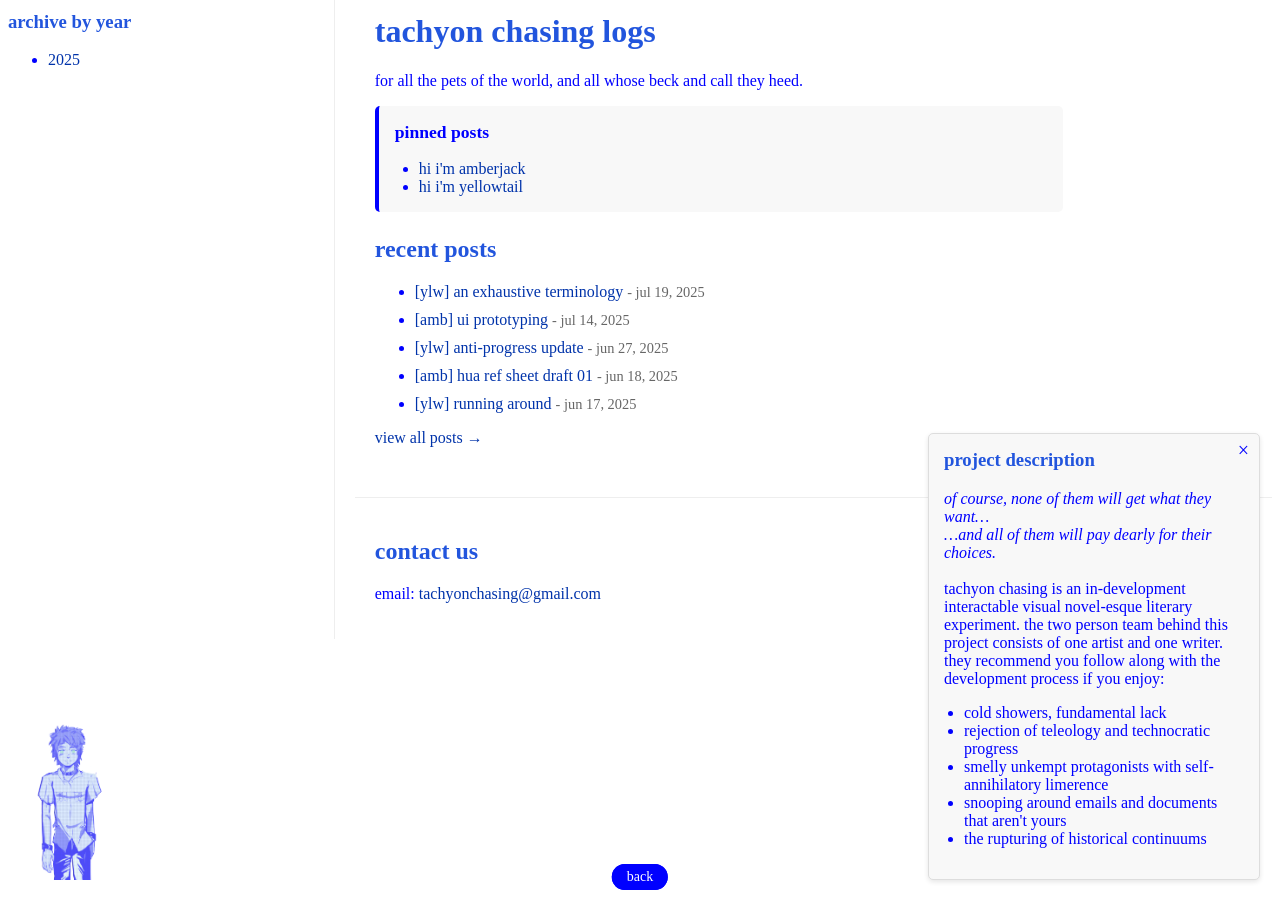
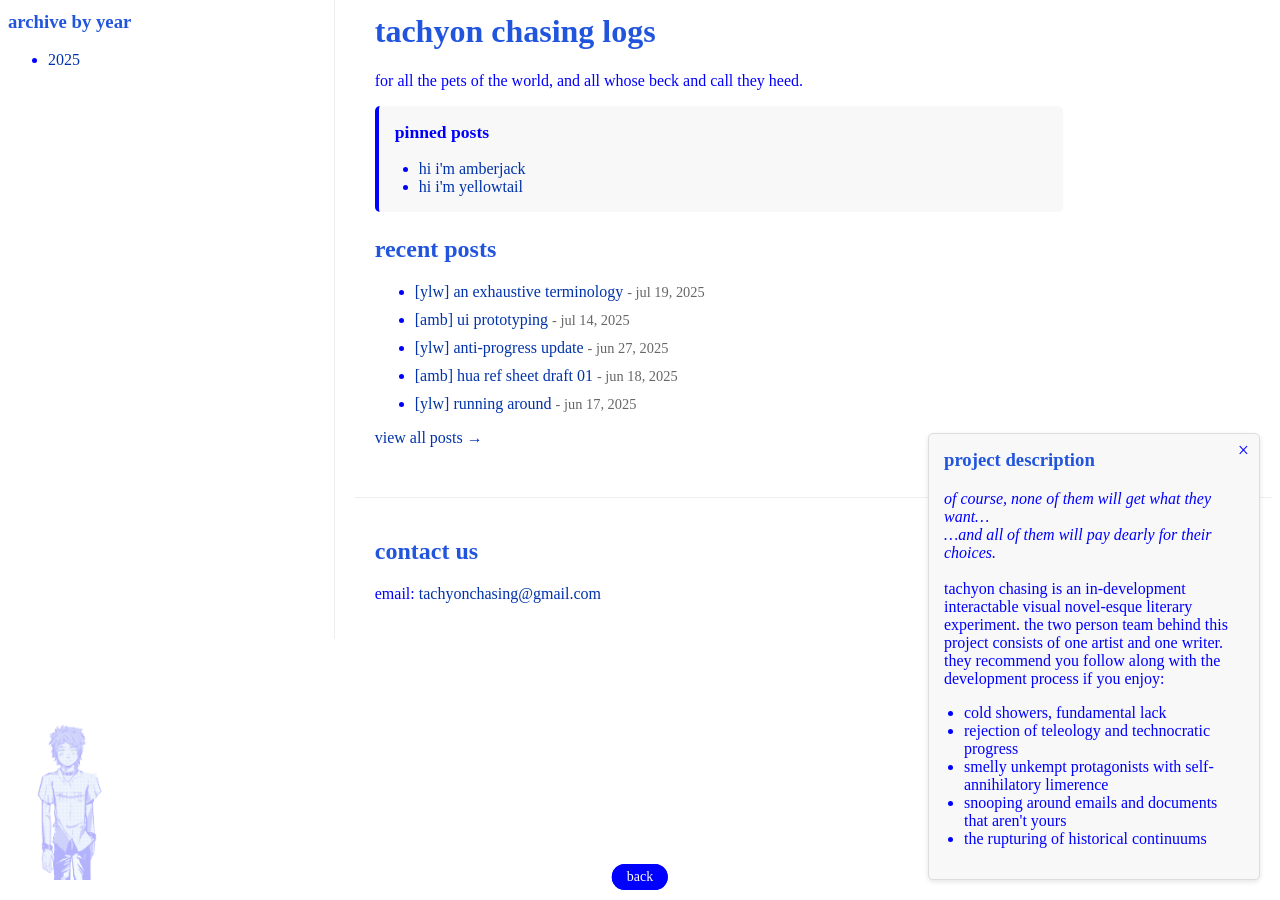
Before and after one commit to catgoesmiao/catgoesmiao.github.io, a Jekyll site: the page built from index.html, in a window 1280 px wide and 900 px high, scrolled down 56 px. Built offline with Jekyll 4.4.1, drawn with Linux system fonts in a browser that asks for light colours.

Commit message:
Update styles.css

```diff
--- a/assets/css/styles.css
+++ b/assets/css/styles.css
@@ -86,9 +86,10 @@ h3:first-letter {
   bottom: 20px;
   left: 20px;
   z-index: 9999;
-  opacity: 0.7;
+  opacity: 0.3;
   width: 100px;
-  transition: opacity 0.3s;
+  transition: opacity 0.3s
+}
 
 .corner-image:hover {
   opacity: 1;
```
